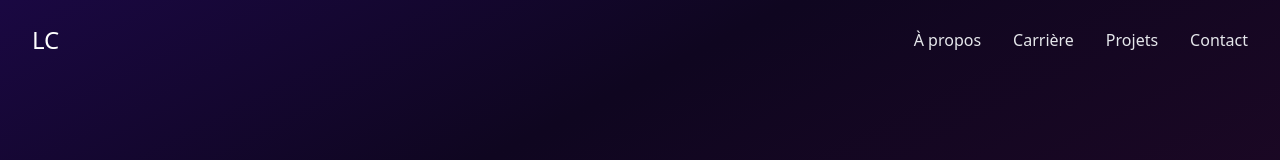
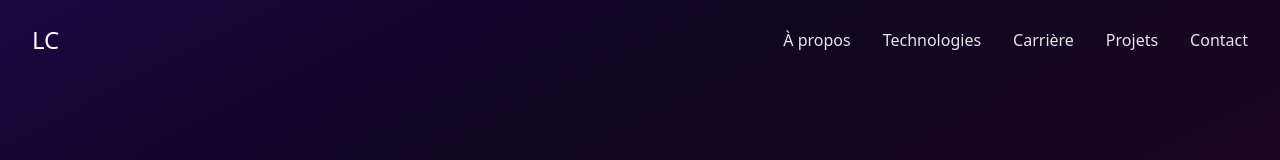
Before and after one commit to lucasconsejo/lucasconsejo.fr, a Next.js app: page / in a window 1280 px wide. Shown: the top 160 px of the page. Built offline with nearby package versions, Linux system fonts and the light colour scheme.

Commit message:
✨ feat: add technologies nav link
Add technologies nav link

```diff
--- a/components/Header/index.tsx
+++ b/components/Header/index.tsx
@@ -36,6 +36,11 @@ export default function Header() {
                 <Link href="/a-propos" passHref>
                   <a className="text-gray-200 hover:text-white font-medium">
                     À propos
+                  </a>
+                </Link>
+                <Link href="/technologies" passHref>
+                  <a className="text-gray-200 hover:text-white font-medium">
+                    Technologies
                   </a>
                 </Link>
                 <Link href="/carriere" passHref>
@@ -103,6 +108,11 @@ export default function Header() {
                       À propos
                     </a>
                   </Link>
+                  <Link href="/technologies" passHref>
+                    <a className="text-xl text-gray-200 hover:text-white px-3 font-medium">
+                      Technologies
+                    </a>
+                  </Link>
                   <Link href="/carriere" passHref>
                     <a className="text-xl text-gray-200 hover:text-white px-3 font-medium">
                       Carrière
```
